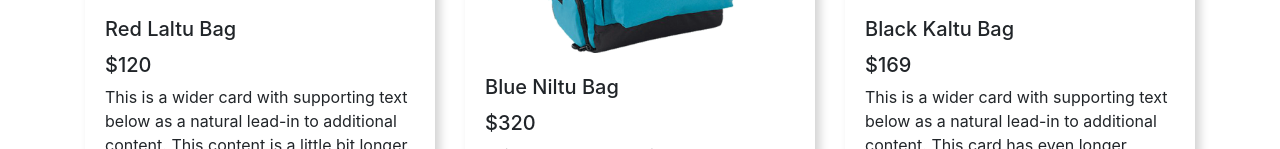
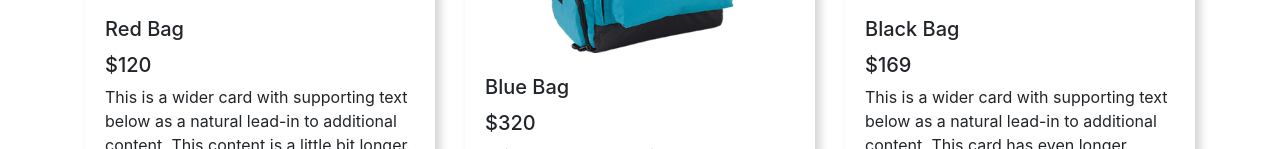
Before and after one commit to mhasansagor/ecommerce-responsive, a plain HTML site: page index.html in a window 1280 px wide. Shown: the part 1829-1978 px from the top of the page. Drawn offline with nearby package versions, Linux system fonts and the light colour scheme.

Commit message:
Update index.html

```diff
--- a/index.html
+++ b/index.html
@@ -151,7 +151,7 @@
         <div class="card">
           <img src="images/bags/bag-1.png" class="card-img-top" alt="...">
           <div class="card-body">
-            <h5 class="card-title">Red Laltu Bag</h5>
+            <h5 class="card-title">Red Bag</h5>
             <h5>$120</h5>
             <p class="card-text">This is a wider card with supporting text below as a natural lead-in to additional content. This content is a little bit longer.</p>
           </div>
@@ -162,7 +162,7 @@
         <div class="card">
           <img src="images/bags/bag-2.png" class="card-img-top" alt="...">
           <div class="card-body">
-            <h5 class="card-title">Blue Niltu Bag</h5>
+            <h5 class="card-title">Blue Bag</h5>
             <h5>$320</h5>
             <p class="card-text">This card has supporting text below as a natural lead-in to additional content.</p>
           </div>
@@ -173,7 +173,7 @@
         <div class="card">
           <img src="images/bags/bag-3.png" class="card-img-top" alt="...">
           <div class="card-body">
-            <h5 class="card-title">Black Kaltu Bag</h5>
+            <h5 class="card-title">Black Bag</h5>
             <h5>$169</h5>
             <p class="card-text">This is a wider card with supporting text below as a natural lead-in to additional content. This card has even longer content than the first to show that equal height action.</p>
           </div>
```
